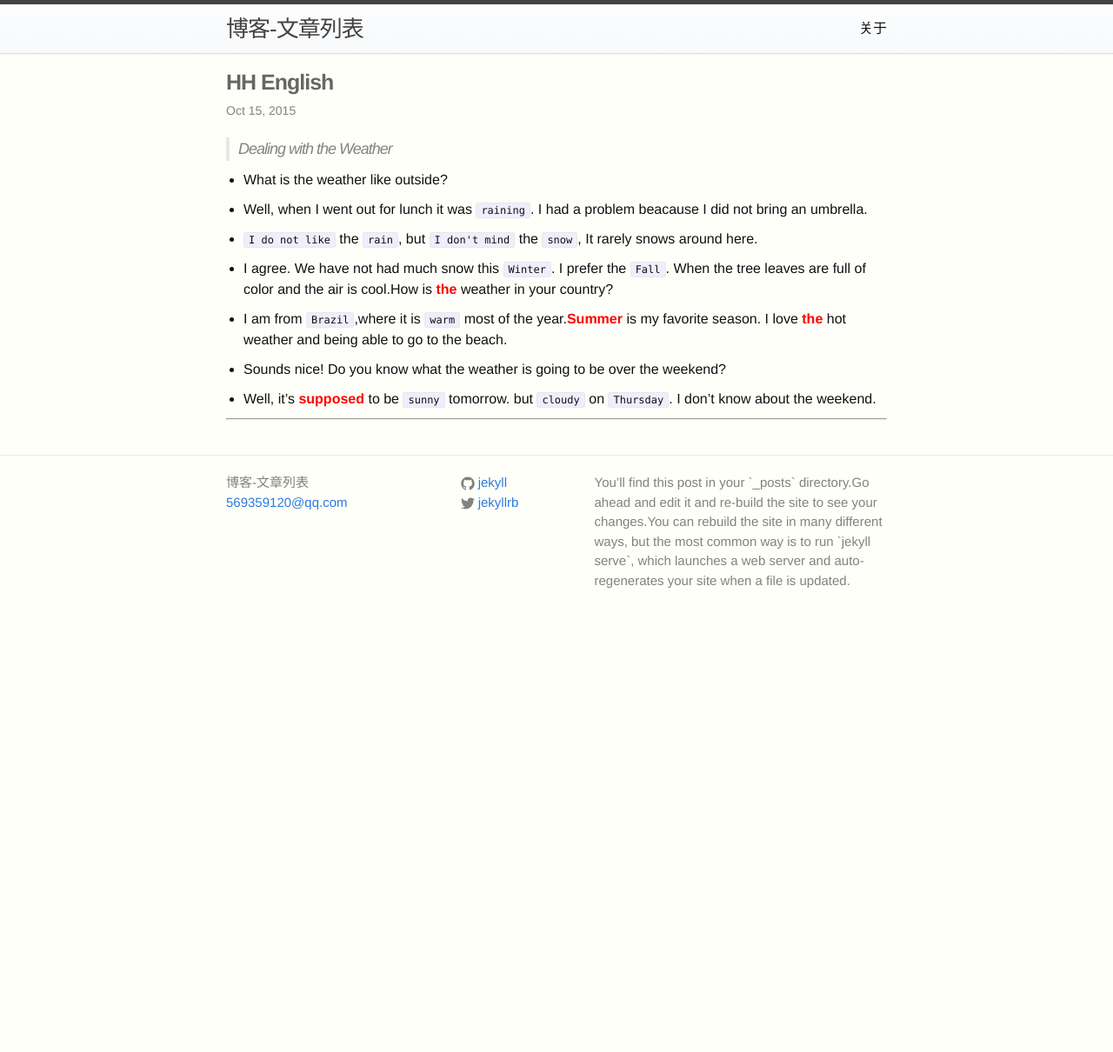
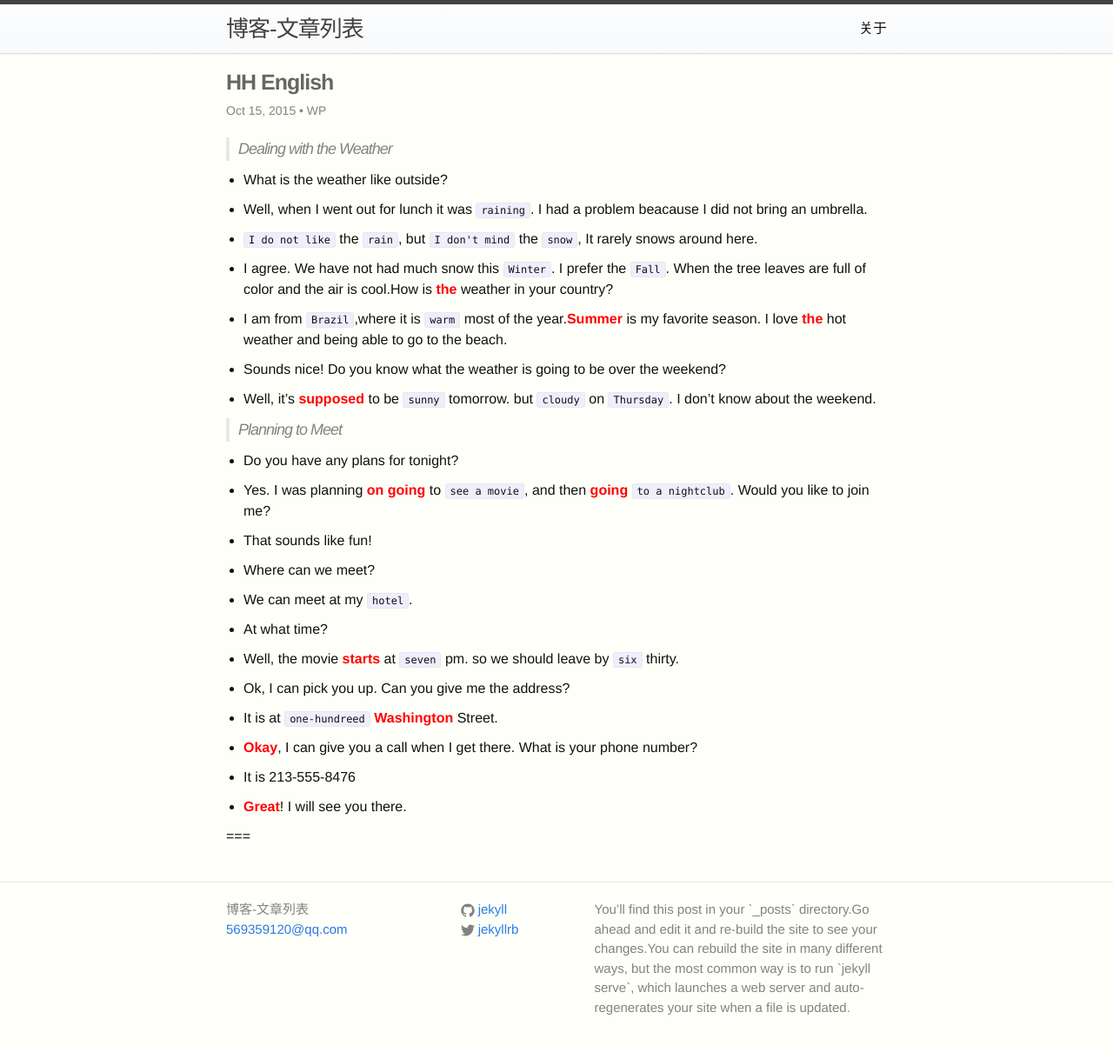
Before and after one commit to wenpingzheng/wenpingzheng.github.io, a Jekyll site: the page built from _posts/2015-10-15-welcome-to-jekyll.markdown, in a window 1280 px wide. Shown: the whole page at 87% size. Built offline with Jekyll 4.4.1, drawn with Linux system fonts in a browser that asks for light colours; before the commit the page ends 900 px from its top, so only the background shows below that.

Commit message:
update HH

```diff
--- a/_posts/2015-10-15-welcome-to-jekyll.markdown
+++ b/_posts/2015-10-15-welcome-to-jekyll.markdown
@@ -3,6 +3,7 @@ layout: post
 title :  "HH English"
 date  :   2015-10-15 11:53:30
 img   : "../assets/images/hh20151031.png"
+author: "WP"
 intro : "Celebrate with Family and Friends--He is turning sixteen years old so it is a big deal for him because he can now get his driver's license. We are having a family dinner with his favorite foods and then a big birthday cake."
 categories: jekyll update
 ---
@@ -23,4 +24,31 @@ categories: jekyll update
 
 * Well, it's <b class="error">supposed</b> to be `sunny` tomorrow. but `cloudy` on `Thursday`. I don't know about the weekend.
 
----
+
+>Planning to Meet
+
+* Do you have any plans for tonight?
+
+* Yes. I was planning <b class="error">on going</b> to `see a movie`, and then <b class="error">going</b> `to  a nightclub`. Would you like to join me?
+
+* That sounds like fun!
+
+* Where can we meet?
+
+* We can meet at my `hotel`.
+
+* At what time?
+
+* Well, the movie <b class="error">starts</b> at `seven` pm. so we should leave by `six` thirty.
+
+* Ok, I can pick you up. Can you give me the address?
+
+* It is at `one-hundreed` <b class="error">Washington</b> Street.
+
+* <b class="error">Okay</b>, I can give you a call when I get there. What is your phone number?
+
+* It is 213-555-8476
+
+* <b class="error">Great</b>! I will see you there.
+
+===
--- a/_posts/2015-10-19-welcome-to-title.markdown
+++ b/_posts/2015-10-19-welcome-to-title.markdown
@@ -3,6 +3,7 @@ layout: get
 title :  "前端编码规范"
 date  :   2015-10-19 11:53:30
 img   : "../assets/images/bb20151031.png"
+author: "WP"
 intro : "不规范，就捣乱。为了提高团队协作效率，便于后台人员添加功能及前端后期优化维护，输出高质量的文档，特总结此规范文档，本规范文档一经确认，前端开发人员必须按本文档规范进行前台页面开发。"
 categories: jekyll update
 ---
```
Also changed, not shown: _posts/2015-10-24-mobile-swiper.md (+1 -0 lines).
